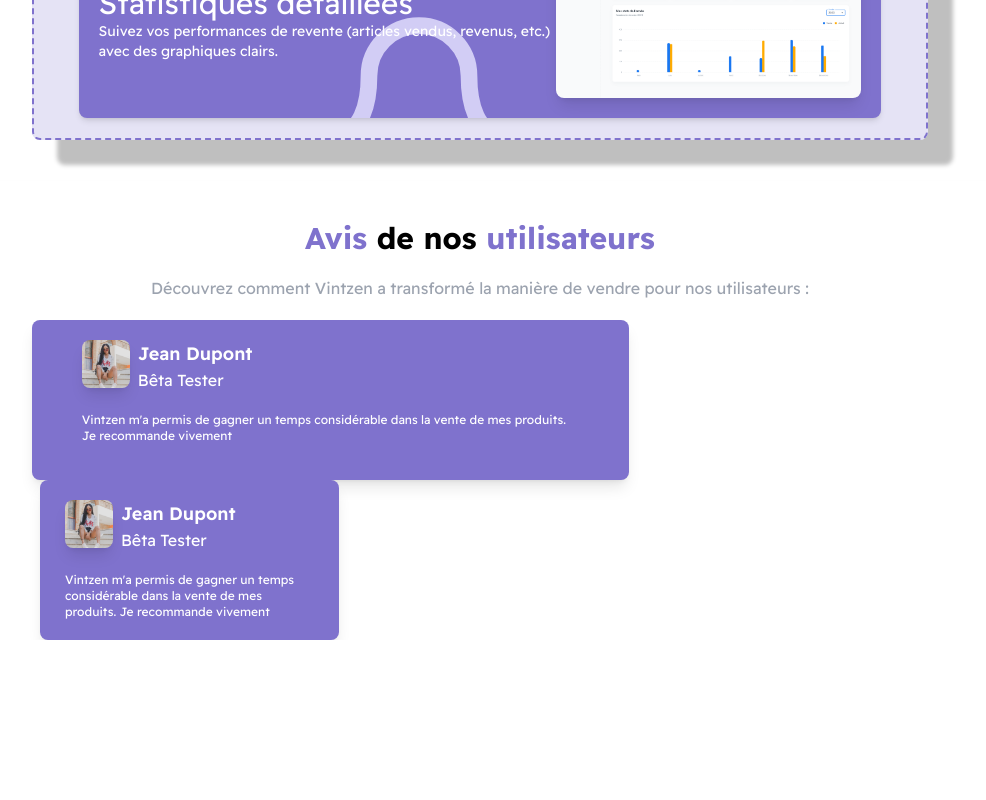
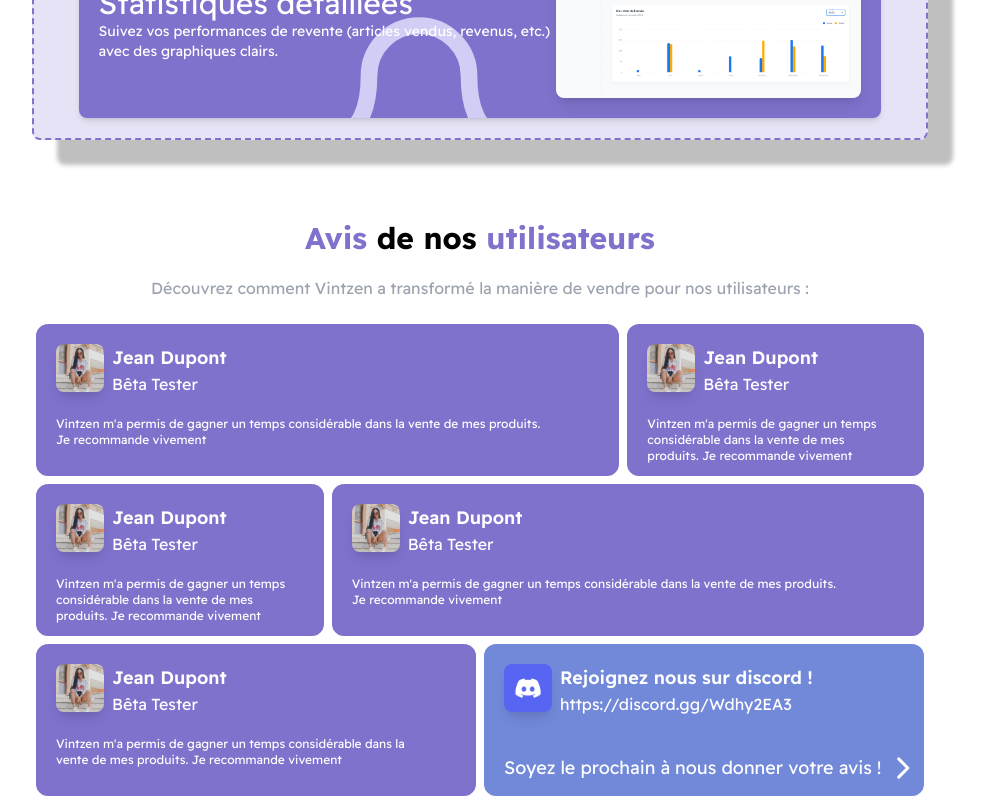
Before and after one commit to Eaulmesse/vintzen_front, a React (Vite) app: page / in a window 1280 px wide. Shown: the part 1375-2175 px from the top of the page, without its empty margins (160-1146 px from the left). Before the commit the page ends 2015 px from the top, so only its background shows below. Built offline with nearby package versions, Linux system fonts and the light colour scheme.

Commit message:
add: opinions + discord card

```diff
--- /dev/null
+++ b/src/components/Opinions/DiscordCard.jsx
@@ -0,0 +1,34 @@
+import React from 'react';
+import { motion } from 'framer-motion';
+import { ChevronRight } from 'lucide-react';
+import discord from '../../assets/images/discord-logo.png'
+
+const DiscordCard = ({ thumbnail, title, link, text, width }) => {
+    return (
+        <motion.div
+
+            className={`bg-[#7289da] rounded-2xl readex-pro text-white py-5 ${width} h-full border-4 border-white cursor-pointer relative`}
+            onClick={() => window.open('https://discord.gg/Wdhy2EA3', '_blank')}
+        >
+            <div className='w-5/6 ml-5 flex space-x-2'>
+                <img src={discord} alt="Discord" className='w-12 h-12 object-cover rounded-lg shadow-lg'/>
+                <div>
+                    <p className='text-lg font-semibold'>{title}</p>
+                    <p>{link}</p>
+                </div>
+            </div>
+
+            <div className='flex ml-5 flex h-fit  items-center absolute bottom-2'>
+                <p className='text-lg w-full'>
+                    {text}
+
+                </p>
+                <ChevronRight  size={40} color='white'/>
+            </div>
+
+
+        </motion.div>
+    );
+};
+
+export default DiscordCard;
--- a/src/components/Opinions/Opinions.jsx
+++ b/src/components/Opinions/Opinions.jsx
@@ -1,6 +1,7 @@
 import React from 'react';
 import OpinionsCards from './OpinionsCards';
 import clientExemple from '../../assets/images/client-exemple.jpg';
+import DiscordCard from './DiscordCard';
 
 
 const Opinions = () => {
@@ -9,21 +10,56 @@ const Opinions = () => {
             <h1 className='text-3xl font-bold text-center'><span className='text-custom-purple'>Avis</span> de nos <span className='text-custom-purple'>utilisateurs</span></h1>
             <p className='text-gray-400 text-center mt-5 w-[80%] m-auto'>Découvrez comment Vintzen a transformé la manière de vendre pour nos utilisateurs :</p>
 
-            <div className='space-y-2 md:space-y-0 mt-5 md:space-x-2 md:flex md:flex-wrap h-40'>
+            <div className='space-y-2 md:space-y-0 mt-5 md:flex md:flex-wrap md:h-48 xl:h-40'>
 
                 <OpinionsCards
                     thumbnail={clientExemple}
                     name={"Jean Dupont"}
                     offerChoosen={"Bêta Tester"}
                     opinion={"Vintzen m'a permis de gagner un temps considérable dans la vente de mes produits. Je recommande vivement"}
-                    width={"w-full lg:w-2/3"} />
+                    width={"w-full lg:w-[66%]"}
+                />
 
                 <OpinionsCards
                     thumbnail={clientExemple}
                     name={"Jean Dupont"}
                     offerChoosen={"Bêta Tester"}
                     opinion={"Vintzen m'a permis de gagner un temps considérable dans la vente de mes produits. Je recommande vivement"}
-                    width={"w-full lg:w-1/3"} />
+                    width={"w-full lg:w-[34%]"}
+                />
+
+
+                <OpinionsCards
+                    thumbnail={clientExemple}
+                    name={"Jean Dupont"}
+                    offerChoosen={"Bêta Tester"}
+                    opinion={"Vintzen m'a permis de gagner un temps considérable dans la vente de mes produits. Je recommande vivement"}
+                    width={"w-full lg:w-[33%]"}
+                />
+
+                <OpinionsCards
+                    thumbnail={clientExemple}
+                    name={"Jean Dupont"}
+                    offerChoosen={"Bêta Tester"}
+                    opinion={"Vintzen m'a permis de gagner un temps considérable dans la vente de mes produits. Je recommande vivement"}
+                    width={"w-full lg:w-[67%]"}
+                />
+
+                <OpinionsCards
+                    thumbnail={clientExemple}
+                    name={"Jean Dupont"}
+                    offerChoosen={"Bêta Tester"}
+                    opinion={"Vintzen m'a permis de gagner un temps considérable dans la vente de mes produits. Je recommande vivement"}
+                    width={"w-full lg:w-[50%]"}
+                />
+
+                <DiscordCard
+                    thumbnail={clientExemple}
+                    title={"Rejoignez nous sur discord !"}
+                    link={"https://discord.gg/Wdhy2EA3"}
+                    text={"Soyez le prochain à nous donner votre avis !"}
+                    width={"w-full lg:w-[50%]"}
+                />
             </div>
         </div>
     );
--- a/src/components/Opinions/OpinionsCards.jsx
+++ b/src/components/Opinions/OpinionsCards.jsx
@@ -4,8 +4,9 @@ import { motion } from "motion/react"
 
 const OpinionsCards = ({ thumbnail, name, offerChoosen, opinion, width}) => {
     return (
-        <div className={`bg-custom-purple rounded-lg shadow-lg readex-pro text-white py-5 ${width} h-full `}>
-            <div className='w-5/6 m-auto flex  space-x-2'>
+        <div className={`bg-custom-purple rounded-2xl readex-pro text-white py-5 ${width} h-full border-4 border-white`}>
+
+            <div className='w-5/6 ml-5 flex space-x-2'>
                 <img src={thumbnail} className='w-12 h-12 object-cover rounded-lg shadow-lg'/>
                 <div>
                     <p className='text-lg font-semibold'>{name}</p>
@@ -15,7 +16,7 @@ const OpinionsCards = ({ thumbnail, name, offerChoosen, opinion, width}) => {
 
             </div>
 
-           <p className='w-5/6 m-auto text-xs mt-5'>{opinion}</p>
+           <p className='w-5/6 ml-5 text-xs mt-5'>{opinion}</p>
 
         </div>
     );
```
Also changed, not shown: src/assets/images/discord-logo.png (added).
